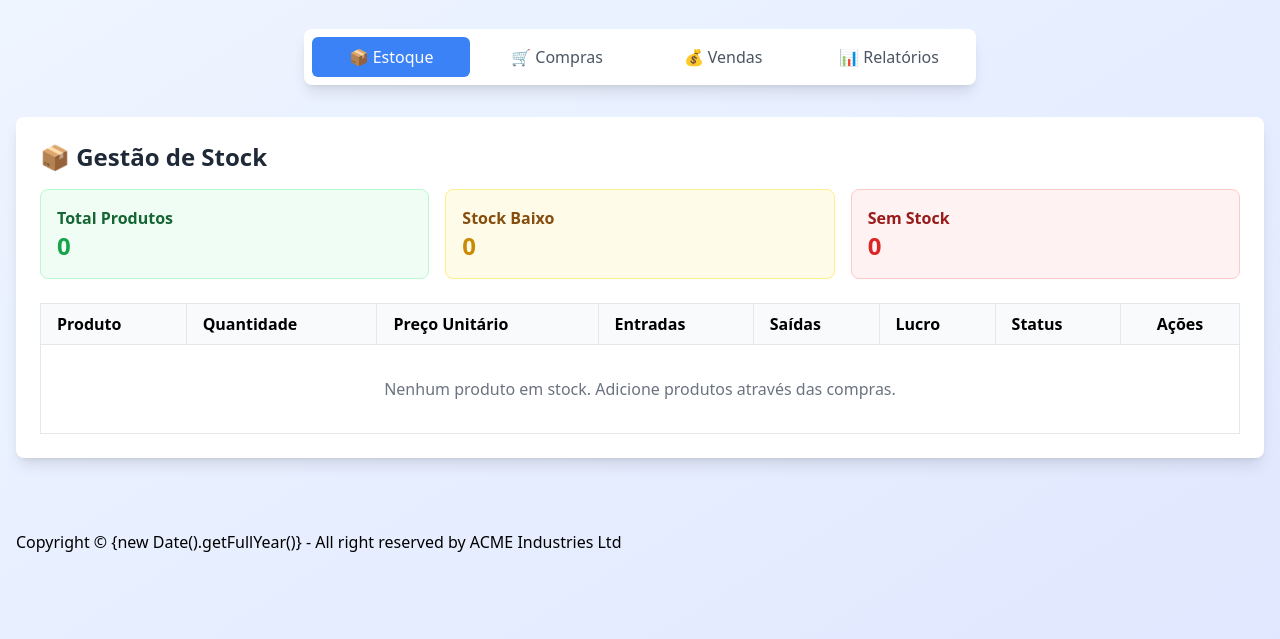
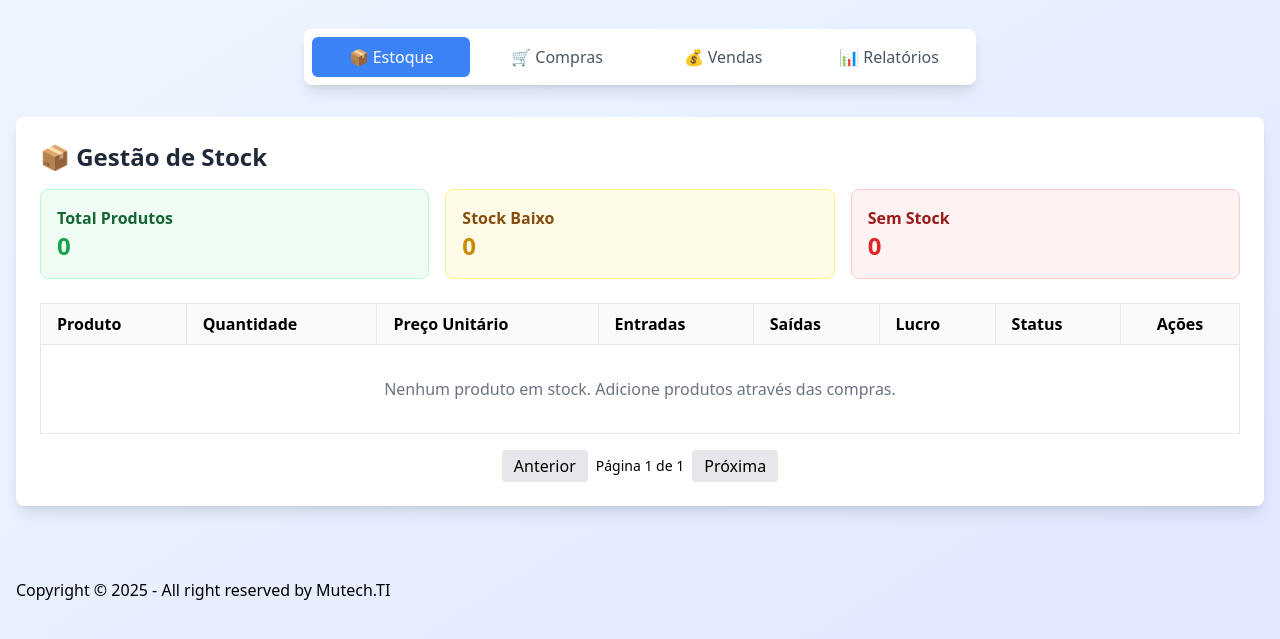
Before and after one commit to Iraldo49/gestaoTest, a plain HTML site: page index.html in a window 1280 px wide. Shown: the part 107-746 px from the top of the page. Drawn offline with nearby package versions, Linux system fonts and the light colour scheme.

```diff
--- a/index.html
+++ b/index.html
@@ -79,15 +79,89 @@
         <th class="border border-gray-200 px-4 py-2 text-center">Ações</th>
       </tr>
     </thead>
+
     <tbody id="stock-table">
-              <tr>
-                <td colspan="7" class="border border-gray-200 px-4 py-8 text-center text-gray-500">
-                  Nenhum produto em stock. Adicione produtos através das compras.
-                </td>
-              </tr>
+      <!-- Linhas serão geradas pelo JS -->
     </tbody>
   </table>
 </div>
+
+<!-- PAGINAÇÃO -->
+<div class="flex justify-center items-center gap-2 mt-4">
+  <button id="prev-page" class="px-3 py-1 bg-gray-200 rounded hover:bg-gray-300">Anterior</button>
+  <span id="page-info" class="text-sm font-medium"></span>
+  <button id="next-page" class="px-3 py-1 bg-gray-200 rounded hover:bg-gray-300">Próxima</button>
+</div>
+
+<script>
+  // EXEMPLO DE DADOS – substitui pelos teus
+  const stockData = [
+    { produto: "Item 1", qtd: 10, preco: "100 MZN", entrada: 5, saida: 2, lucro: "300 MZN", status: "OK" },
+    { produto: "Item 2", qtd: 4, preco: "80 MZN", entrada: 1, saida: 1, lucro: "120 MZN", status: "OK" },
+    { produto: "Item 3", qtd: 20, preco: "50 MZN", entrada: 10, saida: 5, lucro: "250 MZN", status: "OK" },
+    // Adiciona mais dados...
+  ];
+
+  const rowsPerPage = 5;
+  let currentPage = 1;
+
+  function renderTable() {
+    const tableBody = document.getElementById("stock-table");
+    tableBody.innerHTML = "";
+
+    const start = (currentPage - 1) * rowsPerPage;
+    const end = start + rowsPerPage;
+    const pageRows = stockData.slice(start, end);
+
+    if (pageRows.length === 0) {
+      tableBody.innerHTML = `
+        <tr>
+          <td colspan="8" class="border border-gray-200 px-4 py-8 text-center text-gray-500">
+            Nenhum produto em stock.
+          </td>
+        </tr>
+      `;
+      return;
+    }
+
+    pageRows.forEach(item => {
+      tableBody.innerHTML += `
+        <tr>
+          <td class="border px-4 py-2">${item.produto}</td>
+          <td class="border px-4 py-2">${item.qtd}</td>
+          <td class="border px-4 py-2">${item.preco}</td>
+          <td class="border px-4 py-2">${item.entrada}</td>
+          <td class="border px-4 py-2">${item.saida}</td>
+          <td class="border px-4 py-2">${item.lucro}</td>
+          <td class="border px-4 py-2">${item.status}</td>
+          <td class="border px-4 py-2 text-center">
+            <button class="text-blue-600 hover:underline">Editar</button>
+          </td>
+        </tr>
+      `;
+    });
+
+    document.getElementById("page-info").innerText =
+      "Página " + currentPage + " de " + Math.ceil(stockData.length / rowsPerPage);
+  }
+
+  document.getElementById("prev-page").addEventListener("click", () => {
+    if (currentPage > 1) {
+      currentPage--;
+      renderTable();
+    }
+  });
+
+  document.getElementById("next-page").addEventListener("click", () => {
+    if (currentPage < Math.ceil(stockData.length / rowsPerPage)) {
+      currentPage++;
+      renderTable();
+    }
+  });
+
+  renderTable();
+</script>
+
       </div>
     </div>
 
@@ -270,11 +344,7 @@
             </div>
         </div>
     </div>
-<footer class="footer sm:footer-horizontal footer-center bg-base-300 text-base-content p-4">
-  <aside>
-    <p>Copyright © {new Date().getFullYear()} - All right reserved by ACME Industries Ltd</p>
-  </aside>
-</footer>
+
     <script>
         // Data storage
         let stock = {};
@@ -798,5 +868,9 @@ function removerProduto(nome) {
 
     </script>
 <script>(function(){function c(){var b=a.contentDocument||a.contentWindow.document;if(b){var d=b.createElement('script');d.innerHTML="window.__CF$cv$params={r:'9820b773a1e173f8',t:'MTc1ODM2NDk1MS4wMDAwMDA='};var a=document.createElement('script');a.nonce='';a.src='/cdn-cgi/challenge-platform/scripts/jsd/main.js';document.getElementsByTagName('head')[0].appendChild(a);";b.getElementsByTagName('head')[0].appendChild(d)}}if(document.body){var a=document.createElement('iframe');a.height=1;a.width=1;a.style.position='absolute';a.style.top=0;a.style.left=0;a.style.border='none';a.style.visibility='hidden';document.body.appendChild(a);if('loading'!==document.readyState)c();else if(window.addEventListener)document.addEventListener('DOMContentLoaded',c);else{var e=document.onreadystatechange||function(){};document.onreadystatechange=function(b){e(b);'loading'!==document.readyState&&(document.onreadystatechange=e,c())}}}})();</script></body>
-
+<footer class="footer sm:footer-horizontal footer-center bg-base-300 text-base-content p-4">
+  <aside>
+    <p>Copyright © 2025 - All right reserved by Mutech.TI</p>
+  </aside>
+</footer>
 </html>
```
Lines whose indentation alone changed are shown as unchanged.
